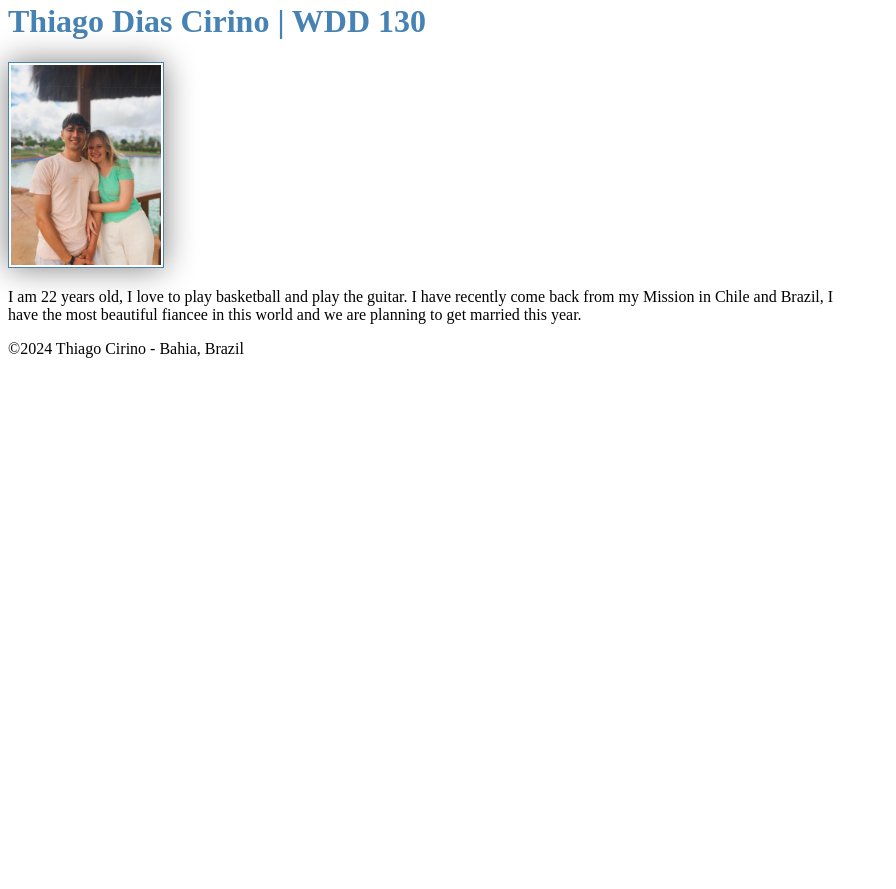
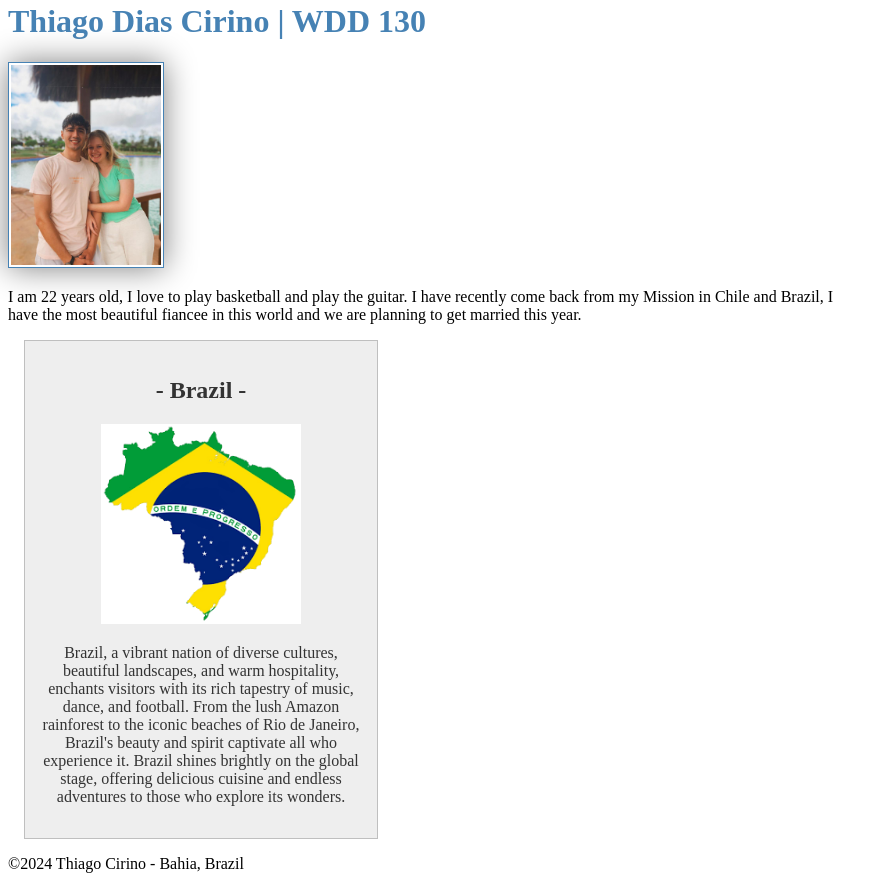
Before and after one commit to thiagodiascirino/wdd130, a plain HTML site: page index.html in a window 1280 px wide. Shown: the part 220-1109 px from the top of the page, without its empty margins (0-896 px from the left). Before the commit the page ends 800 px from the top, so only its background shows below. Drawn offline with Linux system fonts and the light colour scheme.

Commit message:
week 01 assignment

```diff
--- a/index.html
+++ b/index.html
@@ -4,6 +4,8 @@
     <meta charset="UTF-8">
     <meta name="viewport" content="width=device-width, initial-scale=1.0">
     <title>Thiago Dias Cirino | WDD 130</title>
+    <meta name="description" content="This is Thiago's personal glog, where he will describe his life and hobbies.">
+    <meta name="author" content="Thiago Dias Cirino">
     <link href="styles/style.css" rel="stylesheet" />
 </head>
 <body>
@@ -19,6 +21,11 @@
         <img src="images/profile.png" alt="Hello, my name is Thiago Cirino" width="200">
         <p>I am 22 years old, I love to play basketball and play the guitar. I have recently come back from my Mission in Chile and Brazil, I have the most beautiful fiancee in this world and we are planning to get married this year.</p>
     </main>
+    <aside>
+        <h2>- Brazil -</h2>
+        <img src="images/download.png" alt="Brazilian Map, flag background">
+        <p>Brazil, a vibrant nation of diverse cultures, beautiful landscapes, and warm hospitality, enchants visitors with its rich tapestry of music, dance, and football. From the lush Amazon rainforest to the iconic beaches of Rio de Janeiro, Brazil's beauty and spirit captivate all who experience it. Brazil shines brightly on the global stage, offering delicious cuisine and endless adventures to those who explore its wonders.</p>
+    </aside>
     <footer>
         <p class="copy-right">&copy;2024 Thiago Cirino - Bahia, Brazil</p>
     </footer>
```
